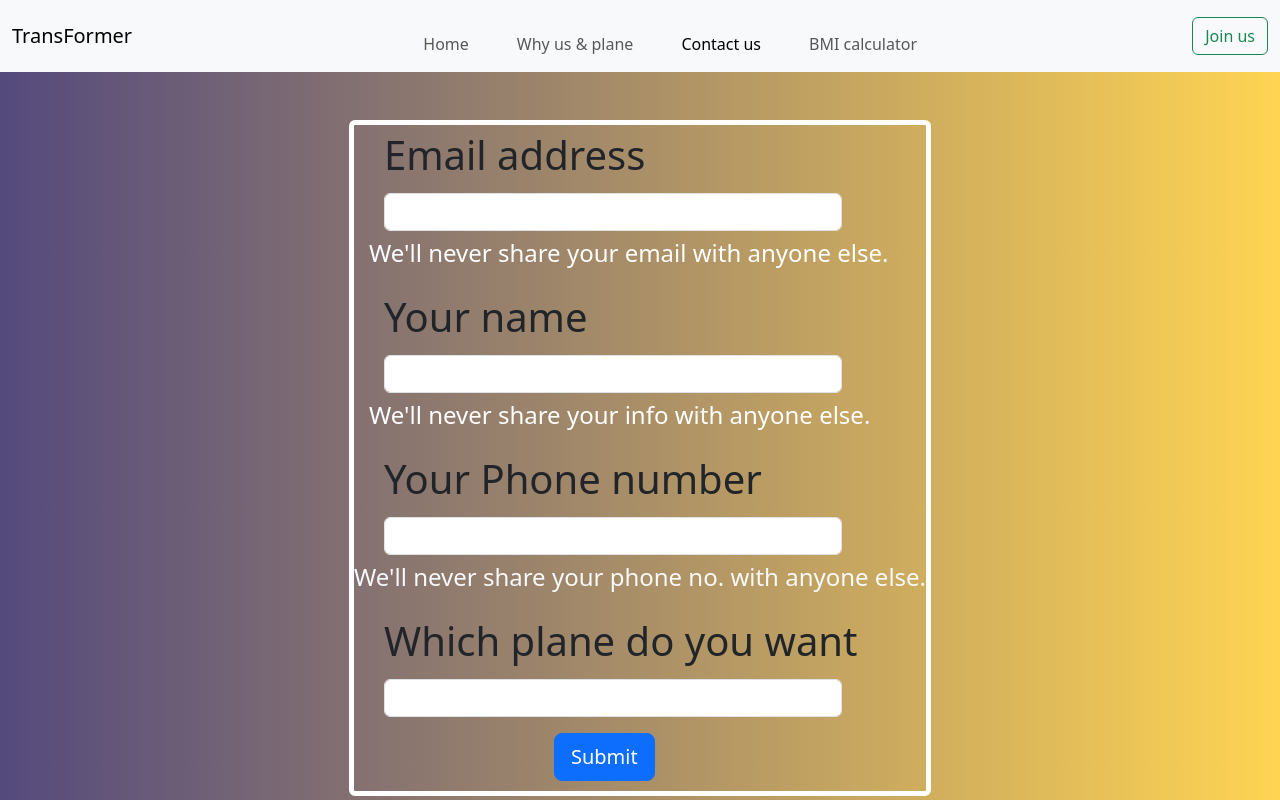
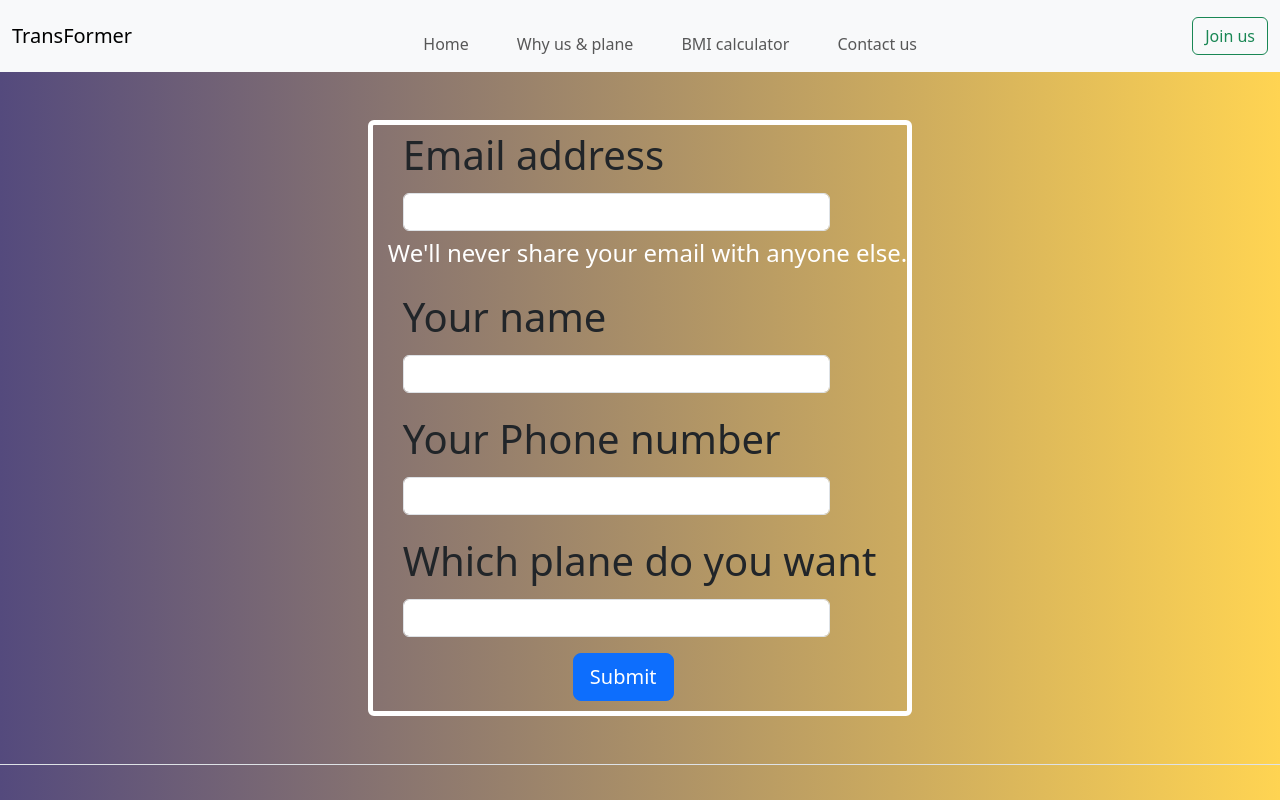
Before and after one commit to smitpatel-7162/GYM-website, a plain HTML site: page pages/contact.html in a window 1280 px wide. Shown: the top 800 px of the page. Drawn offline with nearby package versions, Linux system fonts and the light colour scheme.

Commit message:
contactchange

```diff
--- a/pages/contact.html
+++ b/pages/contact.html
@@ -42,11 +42,12 @@
               >
             </li>
 
-            <li class="nav-item px-3 pt-3">
-              <a class="nav-link active" href="/pages/contact.html">Contact us</a>
+
+            <li class="nav-item px-3  pt-3" >
+              <a class="nav-link" href="/pages/bmi.html">BMI calculator</a>
             </li>
             <li class="nav-item px-3  pt-3" >
-              <a class="nav-link" href="/pages/bmi.html">BMI calculator</a>
+              <a class="nav-link" href="/pages/contact.html">Contact us</a>
             </li>
           </ul>
           <form class="d-flex" role="search">
@@ -118,9 +119,7 @@
             >Your name</label
           >
           <input type="text" class="form-control" id="exampleInputPassword1" />
-          <div id="" class="form-text fs-4 p">
-            We'll never share your info with anyone else.
-          </div>
+
         </div>
         <div class="mb-3">
           <label for="exampleInputtext" class="form-label fs-1"
@@ -131,9 +130,7 @@
             class="form-control"
             id="exampleInputPassword1"
           />
-          <div id="emailHelp" class="form-text fs-4 text-light">
-            We'll never share your phone no. with anyone else.
-          </div>
+
         </div>
         <div class="mb-3">
           <label for="exampleInputtext" class="form-label fs-1 "
```
Also changed, not shown: index.html (+4 -4 lines), pages/bmi.html (+4 -3 lines), pages/whyus&plane.html (+4 -3 lines).
